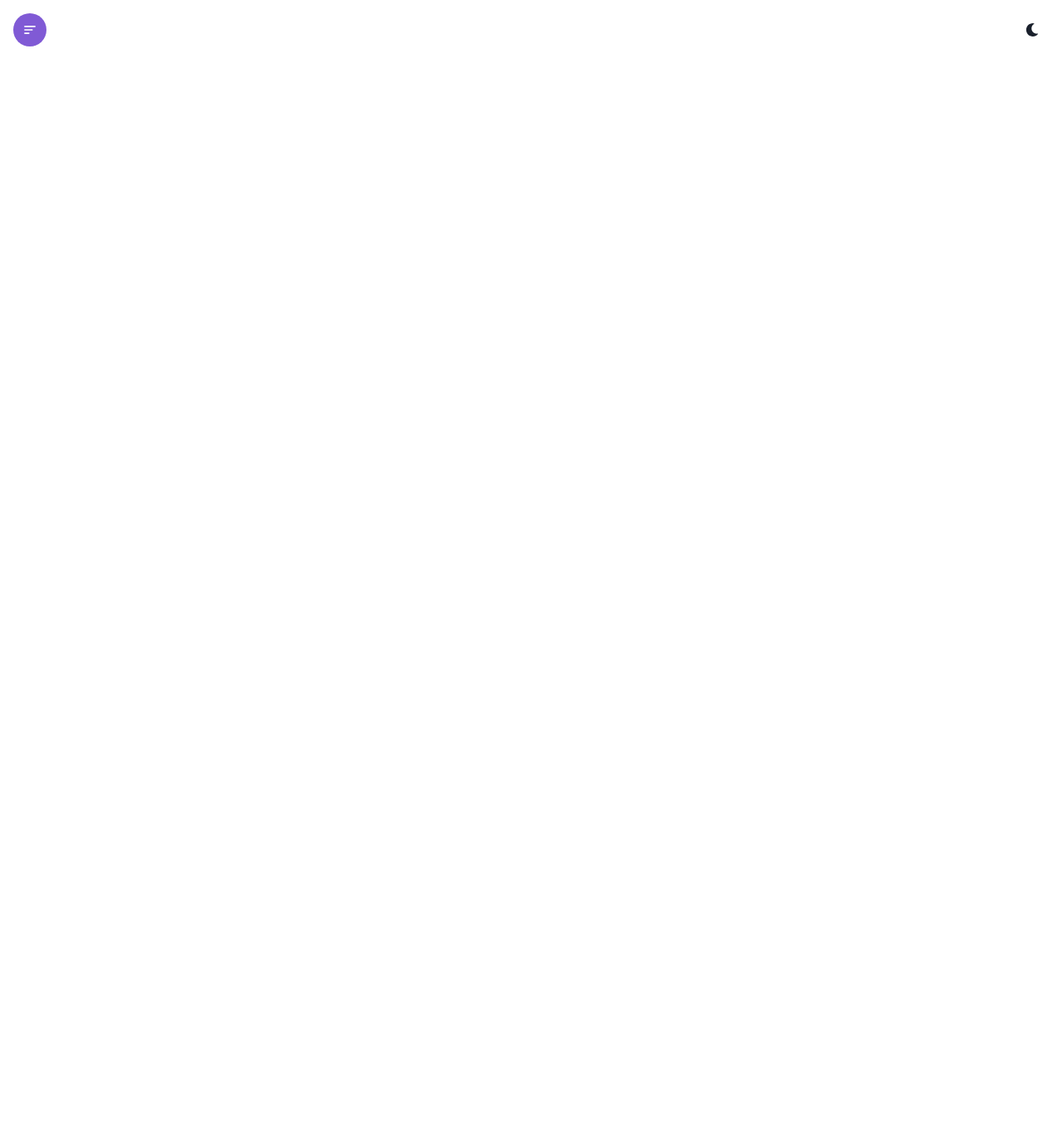
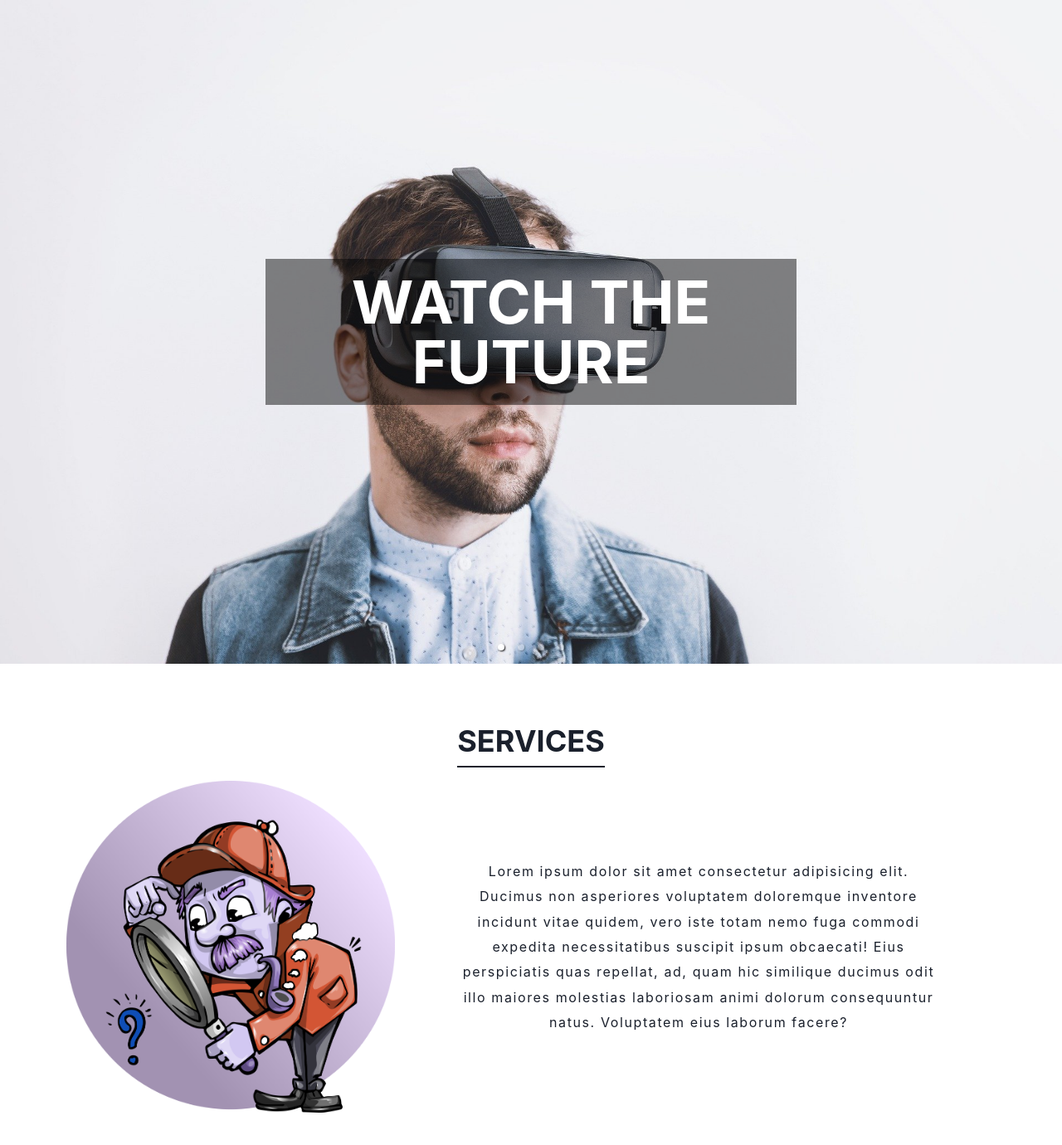
Before and after one commit to rittick21/ChakraUI-BasedReactApp, a React (Create React App) app: page / in a window 1280 px wide. Before the commit this address had no page. Shown: the top 1380 px of the page at 83% size. Before the commit the page ends 800 px from the top, so only its background shows below. Built offline with nearby package versions, Linux system fonts and the light colour scheme.

Commit message:
Header added, styles applied, images applied, header partially completed

```diff
--- a/src/App.js
+++ b/src/App.js
@@ -1,10 +1,11 @@
 import { BrowserRouter as Router, Routes, Route } from "react-router-dom";
 import Header from "./components/Header";
+import Home from "./components/Home";
 function App() {
   return <Router>
     <Header/>
     <Routes>
-      <Route/>
+      <Route path="/" element={<Home/>}/>
     </Routes>
   </Router>
 }
--- /dev/null
+++ b/src/components/Home.jsx
@@ -0,0 +1,96 @@
+import React from 'react'
+import { Box, Container, Heading, Image, Stack, Text } from '@chakra-ui/react'
+import { Carousel } from 'react-responsive-carousel'
+import 'react-responsive-carousel/lib/styles/carousel.min.css'
+import img1 from '../assets/1.jpg'
+import img2 from '../assets/2.jpg'
+import img3 from '../assets/3.jpg'
+import img4 from '../assets/4.jpg'
+import img5 from '../assets/5.png'
+
+const headingOptions = {
+    pos: "absolute",
+    left: "50%",
+    top: "50%",
+    transform: "translate(-50%, -50%)",
+    textTransform: "uppercase",
+    padding: "4",
+    size: "4xl"
+}
+
+const Home = () => {
+    return <Box>
+        <MyCarousel />
+
+        <Container maxW={'container.xl'} p={'16'}>
+            <Heading
+                textTransform={'uppercase'}
+                py={'2'}
+                w={'fit-content'}
+                borderBottom={'2px solid'}
+                m={'auto'}
+            >
+                Services
+            </Heading>
+
+            <Stack
+                h={'full'}
+                p={'4'}
+                alignItems={'center'}
+                direction={['column', 'row']}
+            >
+                <Image src={img5} h={['40', '400']} filter={'hue-rotate(-130deg)'} />
+                <Text
+                    letterSpacing={'widest'}
+                    lineHeight={'190%'}
+                    p={['4', '16']}
+                    textAlign={'center'}
+                    >
+                    Lorem ipsum dolor sit amet consectetur adipisicing elit. Ducimus non asperiores voluptatem doloremque inventore incidunt vitae quidem, vero iste totam nemo fuga commodi expedita necessitatibus suscipit ipsum obcaecati! Eius perspiciatis quas repellat, ad, quam hic similique ducimus odit illo maiores molestias laboriosam animi dolorum consequuntur natus. Voluptatem eius laborum facere?
+                </Text>
+            </Stack>
+        </Container>
+    </Box>
+};
+
+const MyCarousel = () => {
+    return <Carousel
+        autoPlay
+        infiniteLoop
+        interval={1800}
+        showStatus={false}
+        showThumbs={false}
+        showArrows={false}
+    >
+        <Box w={'full'} h={'100vh'}>
+            <Image src={img1} />
+            <Heading bgColor={'blackAlpha.600'} color={'white'} {...headingOptions}>
+                Watch the future
+            </Heading>
+        </Box>
+
+        <Box w={'full'} h={'100vh'}>
+            <Image src={img2} />
+            <Heading bgColor={'whiteAlpha.900'} color={'black'} {...headingOptions}>
+                Future is Gaming
+            </Heading>
+        </Box>
+
+        <Box w={'full'} h={'100vh'}>
+            <Image src={img3} />
+            <Heading bgColor={'whiteAlpha.600'} color={'black'} {...headingOptions}>
+                Gaming on Console
+            </Heading>
+        </Box>
+
+        <Box w={'full'} h={'100vh'}>
+            <Image src={img4} />
+            <Heading bgColor={'whiteAlpha.600'} color={'black'} {...headingOptions}>
+                Night life is cool
+            </Heading>
+        </Box>
+
+    </Carousel>
+}
+
+export default Home
```
Also changed, not shown: src/ColorModeSwitcher.jsx (renamed from src/ColorModeSwitcher.js), src/components/Header.jsx (renamed from src/components/Header.js).
